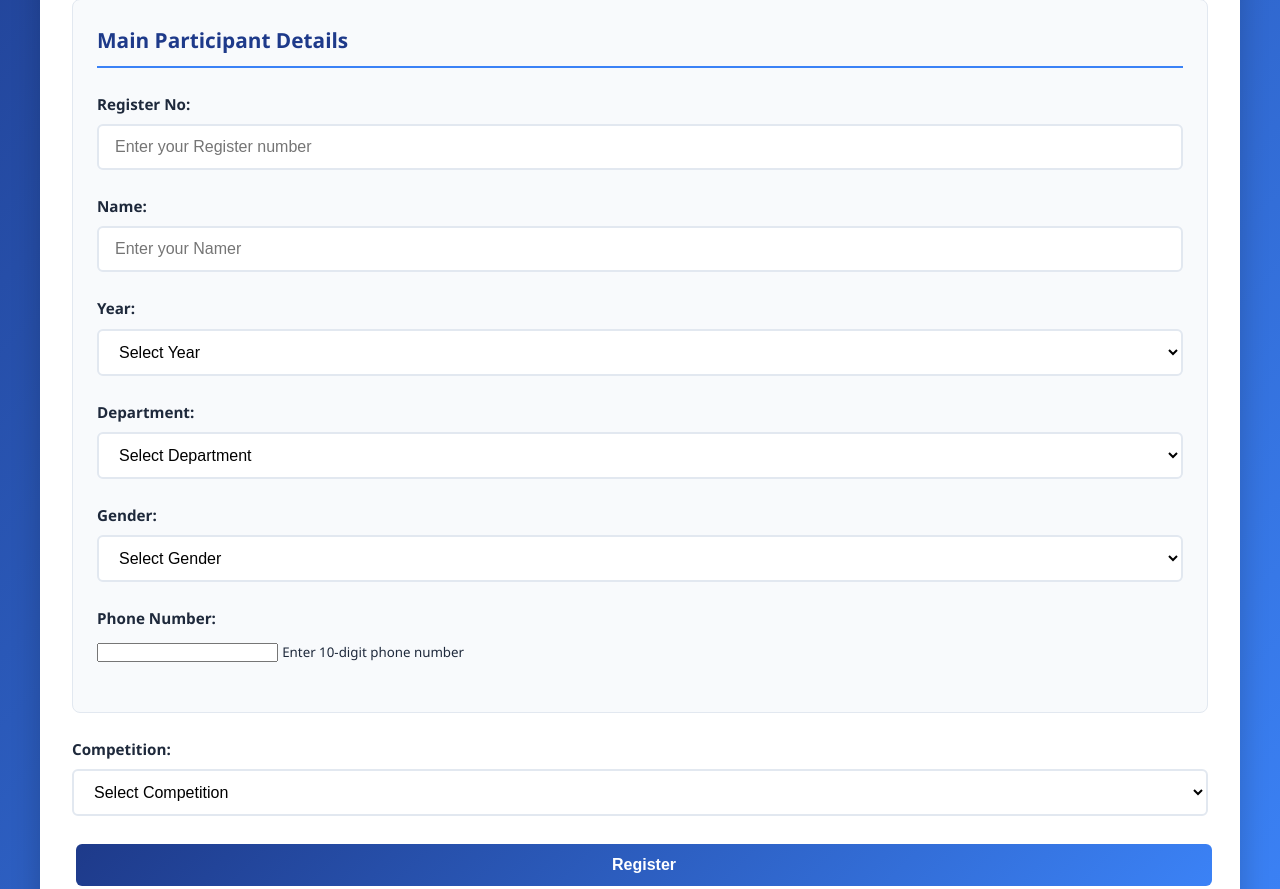
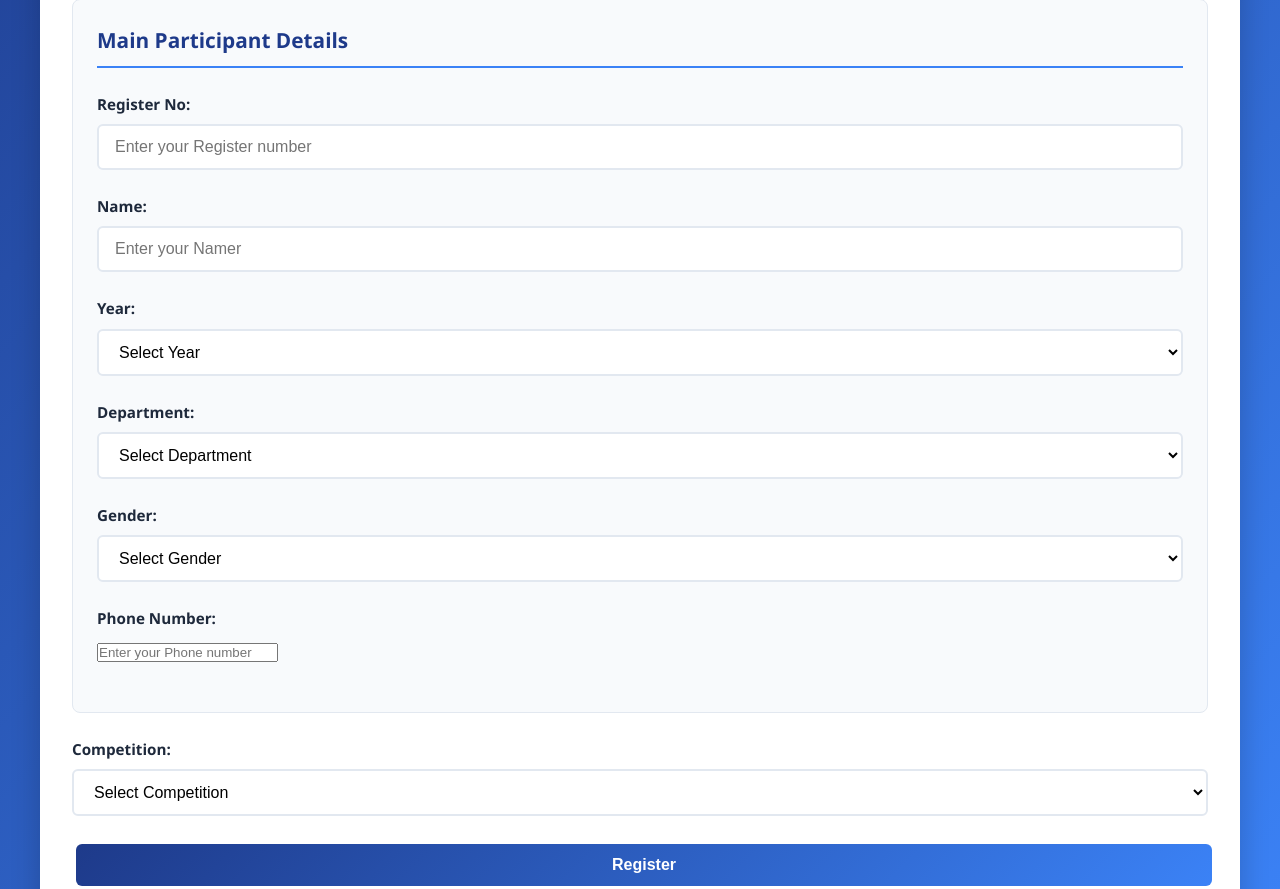
Before and after one commit to mukesh-offll-dev/kalai-thiruvizha, a Flask app: page / in a window 1280 px wide. Shown: the part 462-1351 px from the top of the page. Run offline with Flask 3, Linux system fonts and the light colour scheme.

Commit message:
Update index.html

```diff
--- a/templates/index.html
+++ b/templates/index.html
@@ -52,7 +52,7 @@
 
                 <div class="form-group">
                     <label for="name">Name:</label>
-                    <input type="text" id="name" name="name"placeholder="Enter your Namer"  required>
+                    <input type="text" id="name" name="name" placeholder="Enter your Namer"  required>
                 </div>
 
                 <div class="form-group">
@@ -91,8 +91,7 @@
 
                 <div class="form-group">
                     <label for="phone_number">Phone Number:</label>
-                    <input type="tel" id="phone_number" name="phone_number" pattern="[0-9]{10}" required>
-                    <small>Enter 10-digit phone number</small>
+                    <input type="tel" id="phone_number" name="phone_number" pattern="[0-9]{10}" placeholder="Enter your Phone number" required>
                 </div>
 
             </div>
@@ -203,11 +202,11 @@
                         <h4>Member ${i}</h4>
                         <div class="form-group">
                             <label>Register No:</label>
-                            <input type="text" name="register_no_${i}" required>
+                            <input type="text" name="register_no_${i}" placeholder="Enter your Register number" required>
                         </div>
                         <div class="form-group">
                             <label>Name:</label>
-                            <input type="text" name="name_${i}" required>
+                            <input type="text" name="name_${i}" placeholder="Enter your Namer" required>
                         </div>
                         <div class="form-group">
                             <label>Year:</label>
@@ -243,7 +242,7 @@
 
                          <div class="form-group">
                             <label>Phone Number:</label>
-                            <input type="tel" name="phone_number_${i}" pattern="[0-9]{10}" required>
+                            <input type="tel" name="phone_number_${i}" pattern="[0-9]{10}" placeholder="Enter your Phone number" required>
                         </div>
 
                         <hr>
```
